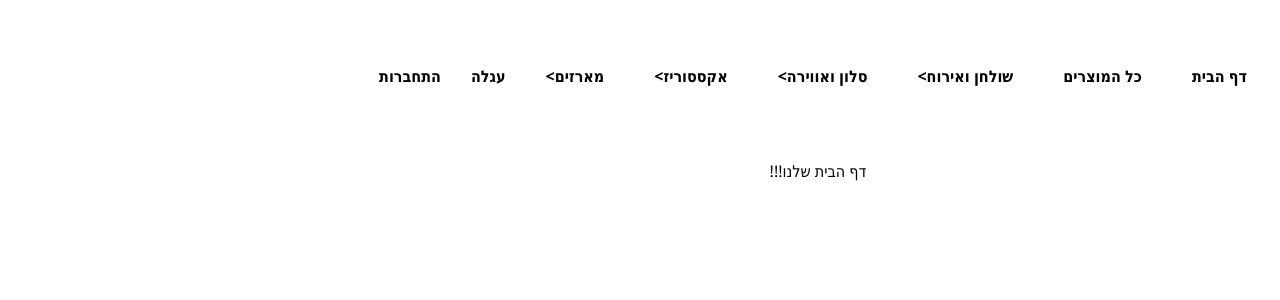
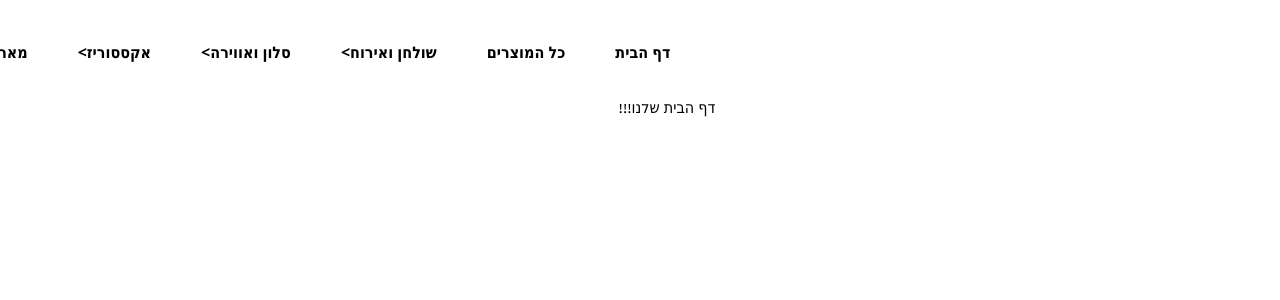
Before and after one commit to Brachy222/Casa-Bella, a React (Vite) app: page /home in a window 1280 px wide. Shown: the top 300 px of the page. Built offline with nearby package versions, Linux system fonts and the light colour scheme.

Commit message:
more css

```diff
--- a/src/App.css
+++ b/src/App.css
@@ -1,4 +1,5 @@
 body{
+  margin-top: 80px;
   display: flex;
   flex-direction: row;
   flex-wrap: wrap;
--- a/src/Styles/NavBar.css
+++ b/src/Styles/NavBar.css
@@ -2,7 +2,12 @@ nav{
     display: flex;
     justify-content: space-between;
     align-items: center;
-    padding: 1rem 2rem;
+    position: fixed;
+    top: 0;
+    width: 95%;
+    background-color: white;
+    padding-left: 20px;
+    padding-right: 20px;
 }
 nav a{
     text-decoration: none;
```
